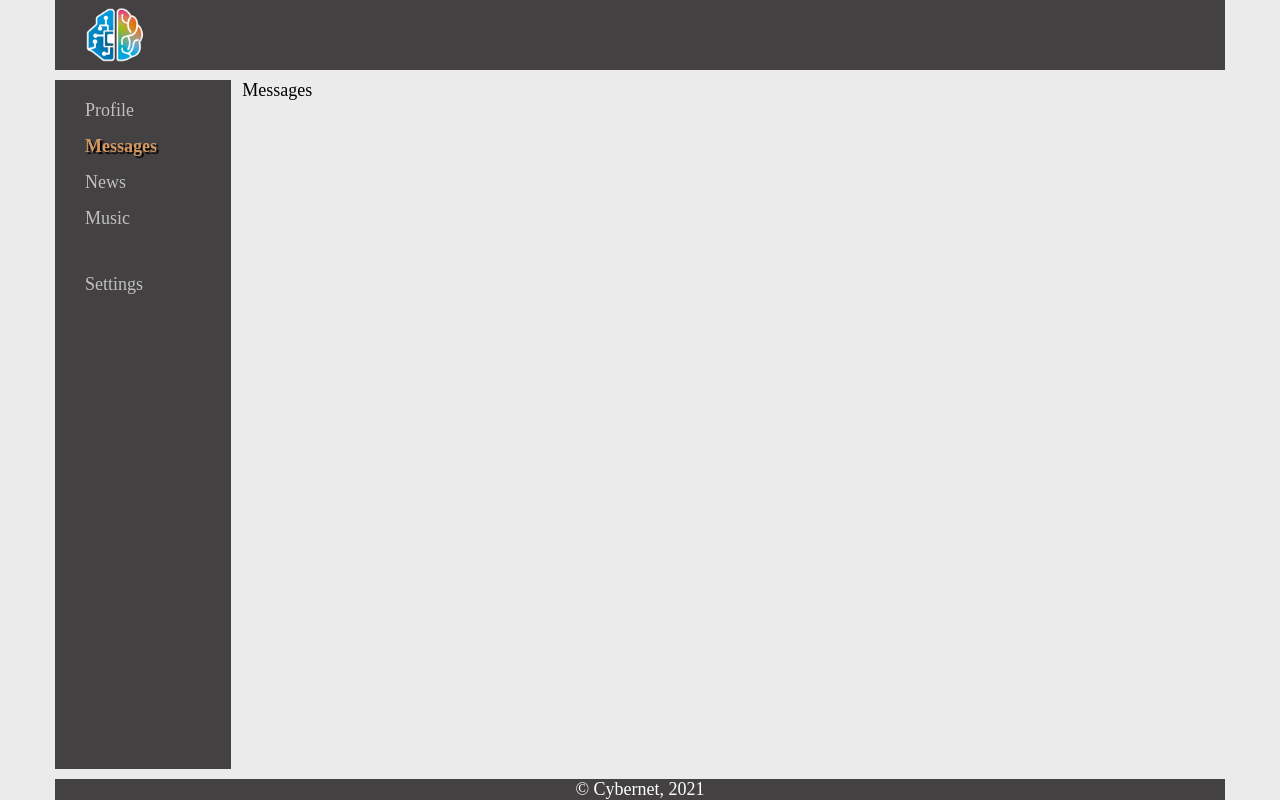
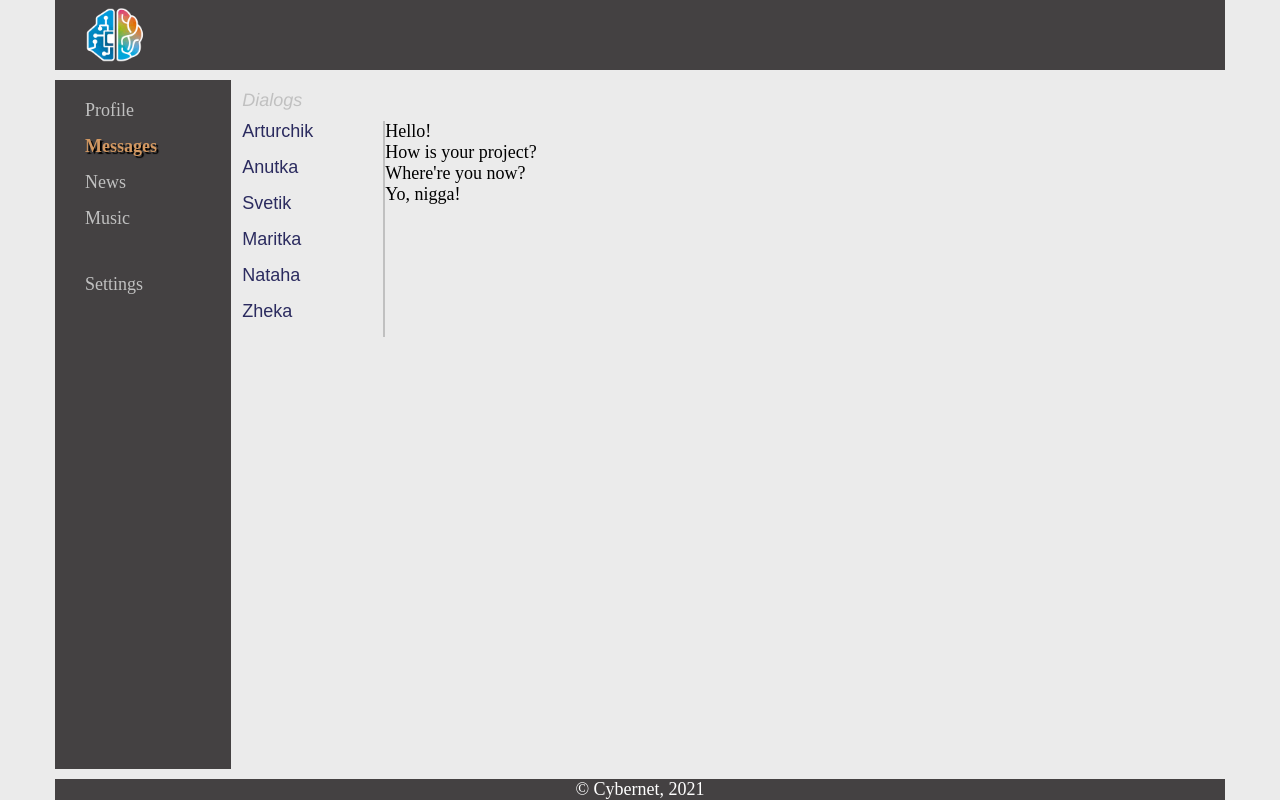
Before and after one commit to euphrit/cyberner, a React (Create React App) app: page /sectionmessages in a window 1280 px wide. Built offline with nearby package versions, Linux system fonts and the light colour scheme.

Commit message:
Messages page markup

```diff
--- a/src/App.css
+++ b/src/App.css
@@ -18,3 +18,7 @@ main {
   gap: 1%;
   grid-template-columns: 15% 84%;
 }
+.section-grid {
+  grid-column: 2;
+  width: 100%;
+}
--- a/src/App.js
+++ b/src/App.js
@@ -19,11 +19,13 @@ const App = () => {
         <main>
           <div className='content'>
             <Sidebar />
-            <Route path='/sectionprofile' component={SectionProfile} />
-            <Route path='/sectionmessages' component={SectionMessages} />
-            <Route path='/sectionnews' component={SectionNews} />
-            <Route path='/sectionmusic' component={SectionMusic} />
-            <Route path='/sectionsettings' component={SectionSettings} />
+            <div className='section-grid'>
+              <Route path='/sectionprofile' component={SectionProfile} />
+              <Route path='/sectionmessages' component={SectionMessages} />
+              <Route path='/sectionnews' component={SectionNews} />
+              <Route path='/sectionmusic' component={SectionMusic} />
+              <Route path='/sectionsettings' component={SectionSettings} />
+            </div>
           </div>
           <Footer />
         </main>
--- a/src/components/SectionMessages/SectionMessages.jsx
+++ b/src/components/SectionMessages/SectionMessages.jsx
@@ -1,10 +1,53 @@
 import React from 'react';
-import style from './SectionMessages.module.css';
+import s from './SectionMessages.module.css';
 
 const SectionMessages = () => {
 	return (
 		<div>
-			Messages
+			<div className={s.title}>
+				Dialogs
+			</div>
+			<div className={s.flexWrapper}>
+				<div className={s.dialogs}>
+					<div className={`${s.dialogs__items} ${s.dialog}`}>
+						<div className={s.dialog__item}>
+							Arturchik
+				</div>
+						<div className={s.dialog__item}>
+							Anutka
+				</div>
+						<div className={s.dialog__item}>
+							Svetik
+				</div>
+						<div className={s.dialog__item}>
+							Maritka
+				</div>
+						<div className={s.dialog__item}>
+							Nataha
+				</div>
+						<div className={s.dialog__item}>
+							Zheka
+				</div>
+					</div>
+				</div>
+
+				<div className={s.messages}>
+					<div className={`${s.messages__items} ${s.message}`}>
+						<div className={s.message__item}>
+							Hello!
+					</div>
+						<div className={s.message__item}>
+							How is your project?
+					</div>
+						<div className={s.message__item}
+						>Where're you now?
+					</div>
+						<div className={s.message__item}>
+							Yo, nigga!
+					</div>
+					</div>
+				</div>
+			</div>
 		</div>
 	);
 }
--- a/src/components/SectionMessages/SectionMessages.module.css
+++ b/src/components/SectionMessages/SectionMessages.module.css
@@ -0,0 +1,20 @@
+.title {
+	font-family: "Franklin Gothic Medium", "Arial Narrow", Arial, sans-serif;
+	font-size: 18px;
+	font-style: italic;
+	color: #c0c0c0;
+	text-align: left;
+	margin: 10px 0px;
+}
+.flexWrapper {
+	display: flex;
+}
+.dialogs {
+	border-right: 2px solid #c0c0c0;
+	font-family: Arial, "Helvetica Neue", Helvetica, sans-serif;
+	color: rgb(43, 43, 95);
+	padding: 0 70px 0 0;
+}
+.dialog__item {
+	margin: 0px 0px 15px 0px;
+}
--- a/src/components/SectionProfile/SectionProfile.module.css
+++ b/src/components/SectionProfile/SectionProfile.module.css
@@ -1,7 +1,3 @@
-.section {
-	grid-column: 2;
-	width: 100%;
-}
 .image {
 	max-width: 100%;
 	height: 120px;
--- a/src/components/Sidebar/Sidebar.jsx
+++ b/src/components/Sidebar/Sidebar.jsx
@@ -6,20 +6,20 @@ const Sidebar = () => {
 	return (
 		<aside className={style.sidebar}>
 			<nav className={style.menu}>
-				<ul className={style.list}>
-					<li className={style.item}>
+				<ul>
+					<li>
 						<NavLink to='/sectionprofile' activeClassName={style.active}>Profile</NavLink>
 					</li>
-					<li className={style.item}>
+					<li>
 						<NavLink to='/sectionmessages' activeClassName={style.active}>Messages</NavLink>
 					</li>
-					<li className={style.item}>
+					<li>
 						<NavLink to='/sectionnews' activeClassName={style.active}>News</NavLink>
 					</li>
-					<li className={style.item}>
+					<li>
 						<NavLink to='/sectionmusic' activeClassName={style.active}>Music</NavLink>
 					</li>
-					<li className={`${style.item} ${style.settings}`}>
+					<li className={style.settings}>
 						<NavLink to='/sectionsettings' activeClassName={style.active}>Settings</NavLink>
 					</li>
 				</ul>
```
